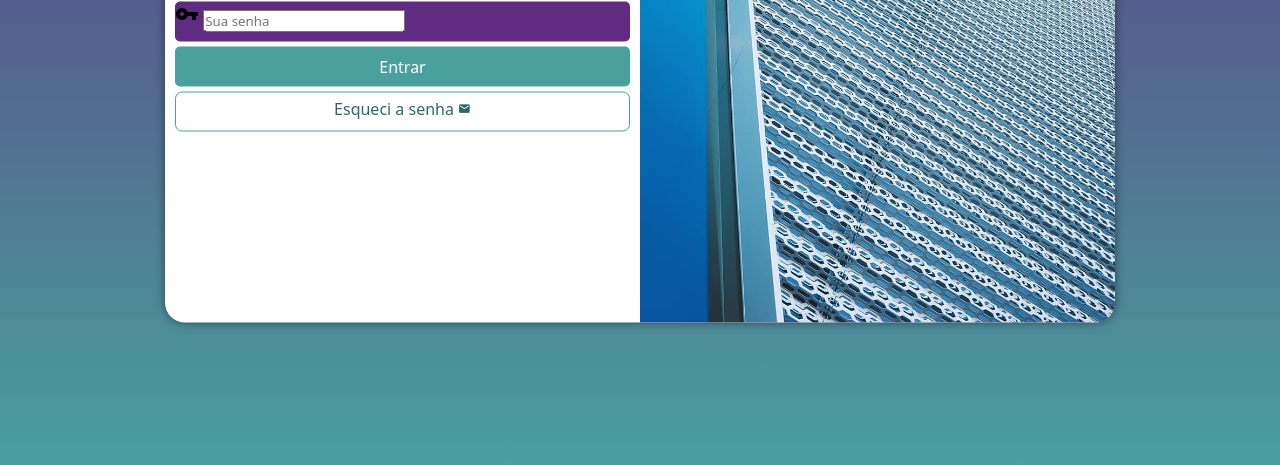
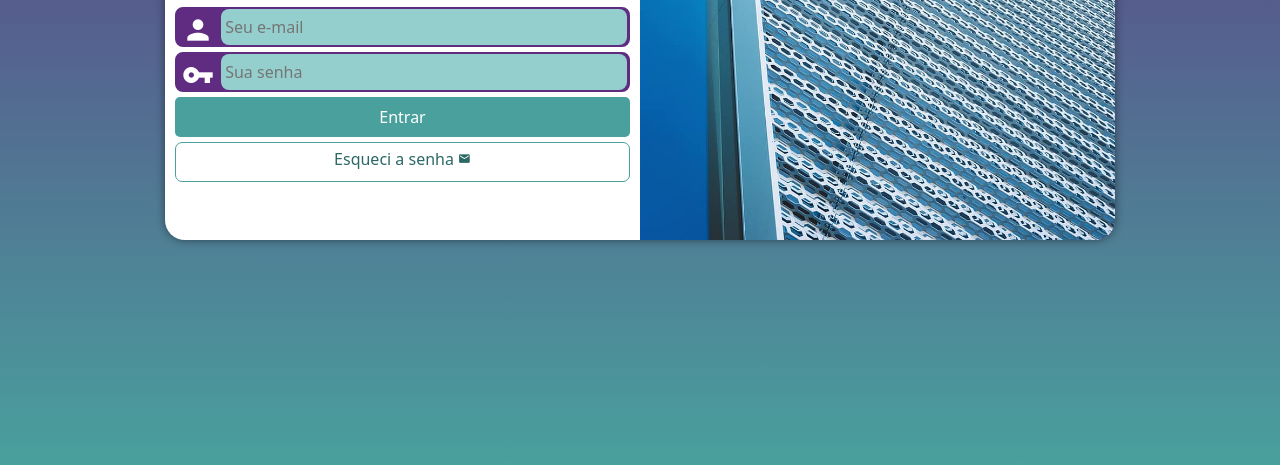
Before and after one commit to LockynBr/projeto-login, a plain HTML site: page index.html in a window 1280 px wide. Shown: the part 335-800 px from the top of the page. Drawn offline with Linux system fonts and the light colour scheme.

Commit message:
finalizando projeto

```diff
--- a/styles/media-query.css
+++ b/styles/media-query.css
@@ -1,12 +1,13 @@
 @charset "UTF-8";
 
-@media screen and (min-width: 768px) and (max-width: 992px) {
+@media screen and (min-width: 768px) and (max-width: 992px) { /*Configuração para tablet */
     body {
         background-image: linear-gradient(to top, #49a09d, #5f2c82);
     }
 
     section#login {
         width: 80vw;
+        height: 280px;
     }
 
     section#login div#imagem {
@@ -22,13 +23,14 @@
 
 }
 
-@media screen and (min-width: 992px) {
+ @media screen and (min-width: 992px) { /*Configuração para desktop */
     body {
         background-image: linear-gradient(to top, #49a09d, #5f2c82);
     }
 
     section#login {
         width: 950px;
+        height: 350px;
     }
 
     section#login div#imagem {
@@ -47,6 +49,7 @@
     }
 
     div#formulario > p {
-        font-size: 1.2em;
+        font-size: 1em;
+        margin: 10px 0px;
     }
 }
--- a/styles/style.css
+++ b/styles/style.css
@@ -29,7 +29,6 @@ section#login {
     position: absolute;
     top: 50%;
     left: 50%;
-    transform: translate(-50%, -50%);
     overflow: hidden;
     background-color: white;
     width: 250px;
@@ -37,6 +36,7 @@ section#login {
     border-radius: 20px;
     box-shadow: 0px 0px 10px rgba(0, 0, 0, 0.466);
 
+    transform: translate(-50%, -50%);
     transition: width .3s, height .3s;
     transition-timing-function: ease;
 }
@@ -64,15 +64,38 @@ div#formulario > p {
 
 form div.campo {
     background-color: #5f2c82;
+    border: 2px solid #5f2c82;
     display: block;
     width: 100%;
     height: 40px;
-    border-radius: 5px;
+    border-radius: 8px;
     margin: 5px 0px;
 }
 
 div.campo label {
     display: none;
+}
+
+div.campo i {
+    color: white;
+    font-size: 2em;
+    width: 40px;
+    padding: 5px;
+}
+
+div.campo input {
+    background-color: #94cfcd;
+    font-size: 1em;
+    width: calc(100% - 45px);
+    height: 100%;
+    border: none;
+    border-radius: 8px;
+    padding: 4px;
+    transform: translateY(-13px);
+}
+
+div.campo input:focus-within {
+    background-color: white;
 }
 
 form input[type=submit] {
```
